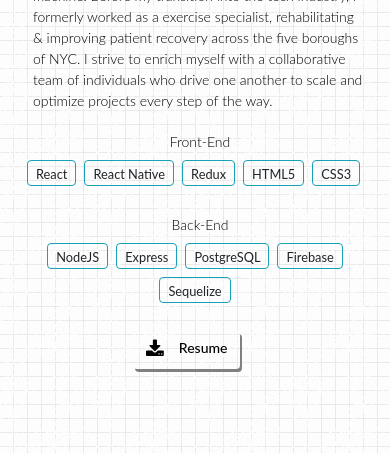
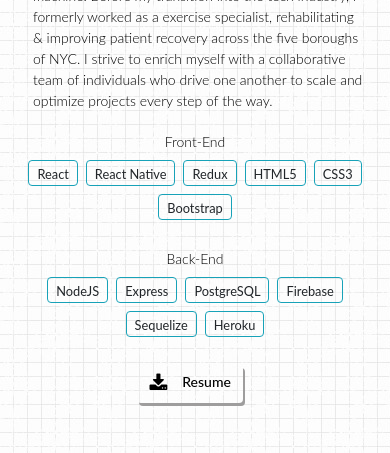
Before and after one commit to cchoi9/portfolio, a React (Create React App) app: page / in a window 390 px wide. Shown: the part 1220-1673 px from the top of the page. Built offline with nearby package versions, Linux system fonts and the light colour scheme.

Commit message:
font changed, aligned tech: added new

```diff
--- a/src/components/About.css
+++ b/src/components/About.css
@@ -47,7 +47,7 @@ i:hover {
 }
 
 #resume-btn {
-  box-shadow: gray 2px 3px;
+  box-shadow: rgb(158, 157, 157) 2px 3px;
 }
 #resume-btn i {
   color: black;
@@ -88,13 +88,14 @@ i:hover {
 
   p.tech {
     text-align: center;
+    margin-right: 10px;
     margin-top: -20px;
   }
   #resume-btn {
     margin: auto;
     display: inline-block;
     text-align: center;
-    margin-left: 32%;
+    margin-left: 33%;
   }
 
 }
--- a/src/components/About.js
+++ b/src/components/About.js
@@ -27,7 +27,7 @@ export default function About() {
           </p>
           <br />
           <p className="lead mb-1 tech">Front-End</p>
-          <div className="row ml-1 mb-4 mx-auto w-90">
+          <div className="row ml-1 mb-4 mx-auto w-80">
             <div className="mt-0">
               <span className="border border-info px-2 rounded m-1 d-inline-block">
                 <small>React</small>
@@ -44,10 +44,13 @@ export default function About() {
               <span className="border border-info px-2 rounded m-1 d-inline-block">
                 <small>CSS3</small>
               </span>
+              <span className="border border-info px-2 rounded m-1 d-inline-block">
+                <small>Bootstrap</small>
+              </span>
             </div>
           </div>
           <p className="mt-2 mb-1 lead tech">Back-End</p>
-          <div className="row ml-1 mb-4 mx-auto w-90">
+          <div className="row ml-1 mb-4 mx-auto w-80">
             <div className="mt-0">
               <span className="border border-info px-2 rounded m-1 d-inline-block">
                 <small>NodeJS</small>
@@ -63,6 +66,9 @@ export default function About() {
               </span>
               <span className="border border-info px-2 rounded m-1 d-inline-block">
                 <small>Sequelize</small>
+              </span>
+              <span className="border border-info px-2 rounded m-1 d-inline-block">
+                <small>Heroku</small>
               </span>
             </div>
           </div>
```
